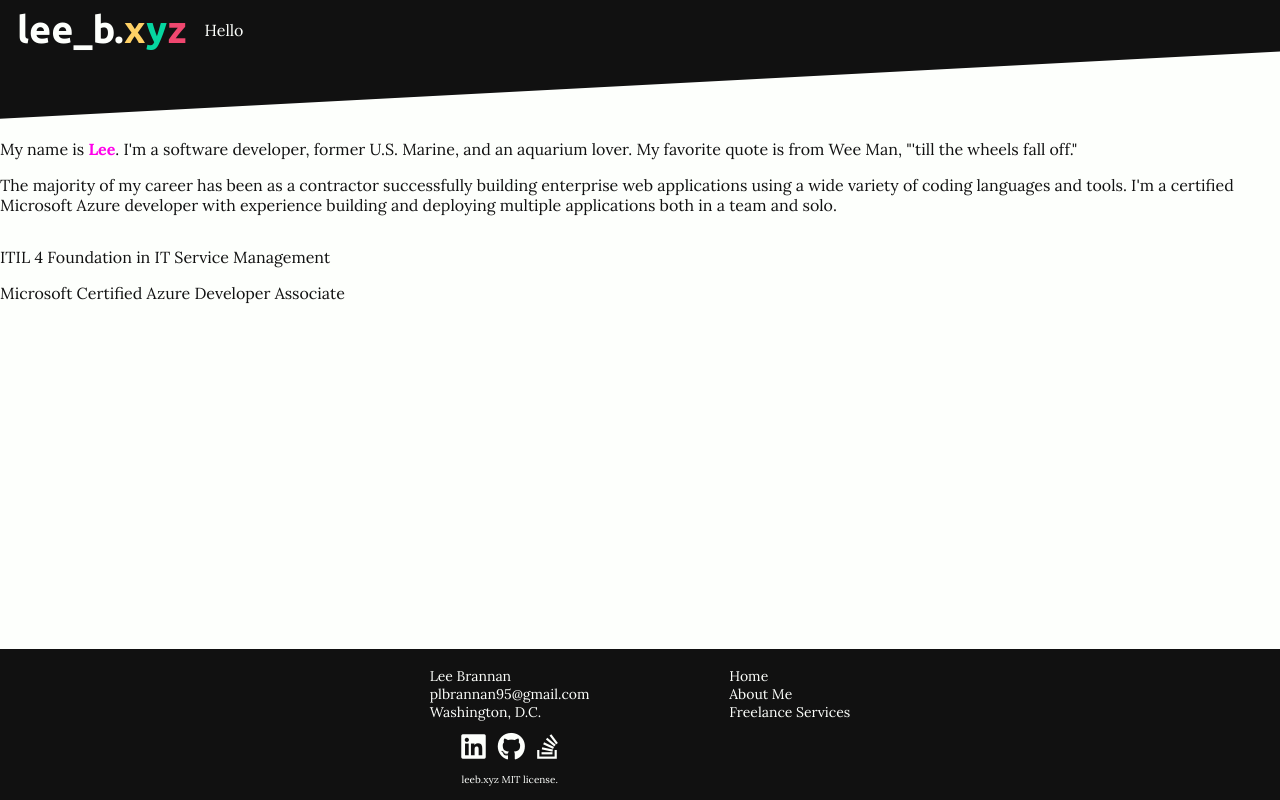
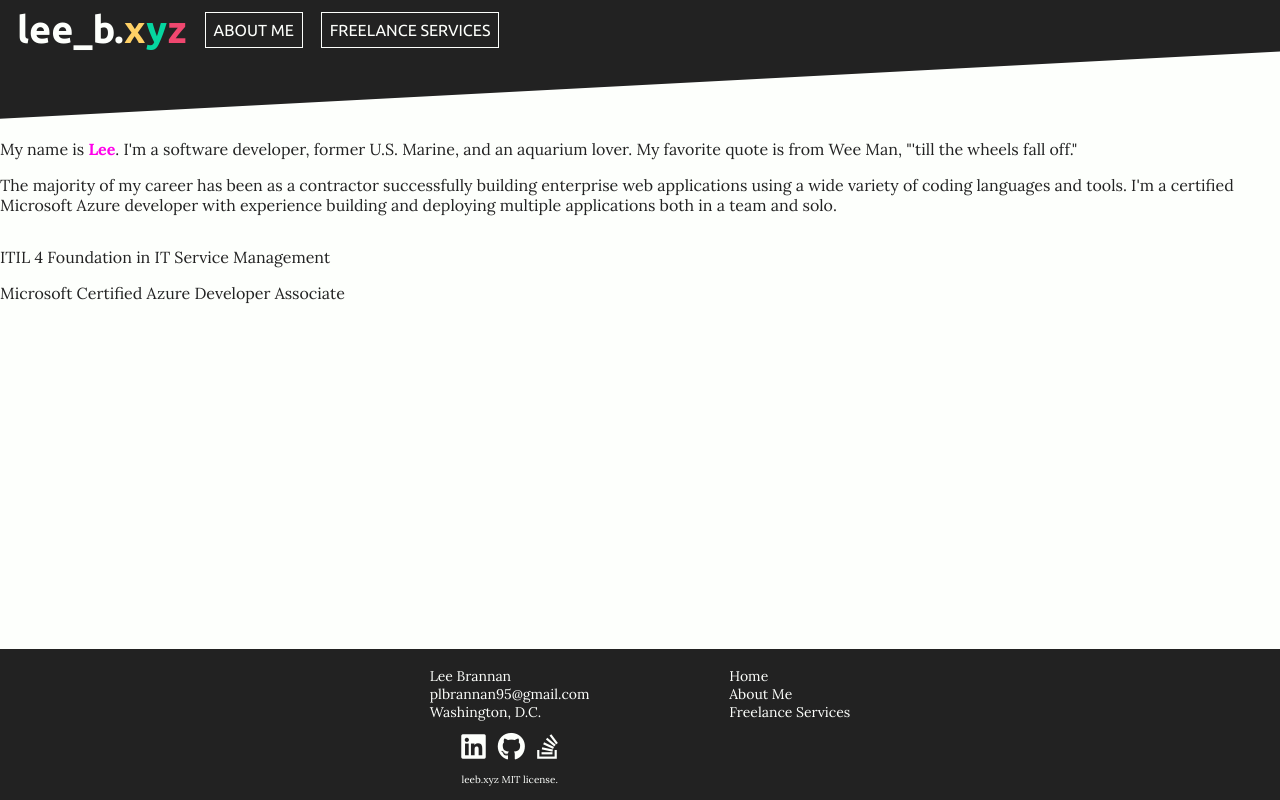
Before and after one commit to bananabrann/leeb.xyz, a React (Create React App) app: page / in a window 1280 px wide. Built offline with nearby package versions, Linux system fonts and the light colour scheme.

Commit message:
Add NavItem components

```diff
--- a/src/Components/Header/Header.tsx
+++ b/src/Components/Header/Header.tsx
@@ -1,15 +1,28 @@
 import React from "react";
 import { useEffect } from "react";
 import Logo from "../Logo/Logo";
+import NavItem from "./NavItem/NavItem";
 import "./Header.scss";
 
 const Header: React.FC<any> = () => {
-
     return (
         <div className="Header">
             <div className="header-content">
                 <Logo />
-                <p>Hello</p>
+
+                <NavItem
+                    destination="/about"
+                    label="About Me"
+                    isDisabled={false}
+                    navItemIdentifier="navitem-about"
+                />
+
+                <NavItem
+                    destination="/freelance"
+                    label="Freelance Services"
+                    isDisabled={false}
+                    navItemIdentifier="navitem-freelance"
+                />
             </div>
         </div>
     );
--- /dev/null
+++ b/src/Components/Header/NavItem/NavItem.scss
@@ -0,0 +1,18 @@
+@import "../../../styles/colors";
+@import "../../../styles/mixins";
+
+.NavItem {
+    @include standard-transitions();
+    // font-family: "Lora", "serif";
+    text-transform: uppercase;
+    border: 1px solid $wht;
+    padding: 8px;
+
+    &:hover {
+        @include standard-transitions();
+        border-radius: 10px;
+        background-color: $wht;
+        color: $blk;
+        cursor: pointer;
+    }
+}
--- /dev/null
+++ b/src/Components/Header/NavItem/NavItem.tsx
@@ -0,0 +1,33 @@
+import React, { useEffect } from "react";
+import { useState } from "react";
+import { Link } from "react-router-dom";
+import "./NavItem.scss";
+
+interface INavItemProps {
+    navItemIdentifier: string;
+    destination: string;
+    isDisabled: boolean;
+    label: string;
+}
+
+const NavItem: React.FC<any> = (props: INavItemProps) => {
+    const [isDisabled, setIsDisabled] = useState<boolean>(props.isDisabled);
+
+    useEffect(() => {
+        setIsDisabled(false);
+    }, [props.isDisabled]);
+
+    const navItemContent = isDisabled ? (
+        <div></div>
+    ) : (
+        <Link to={props.destination}>{props.label}</Link>
+    );
+
+    return (
+        <div className="NavItem" id={props.navItemIdentifier}>
+            {navItemContent}
+        </div>
+    );
+};
+
+export default NavItem;
--- a/src/styles/_colors.scss
+++ b/src/styles/_colors.scss
@@ -1,8 +1,7 @@
 // Standards
 $wht: #fdfffc;
 $gry: #e9e9e9;
-$blk: #111111;
-$dbl: rgb(20, 44, 75);
+$blk: #222222;
 
 // Vivid
 $prl: #ff00ea;
```
